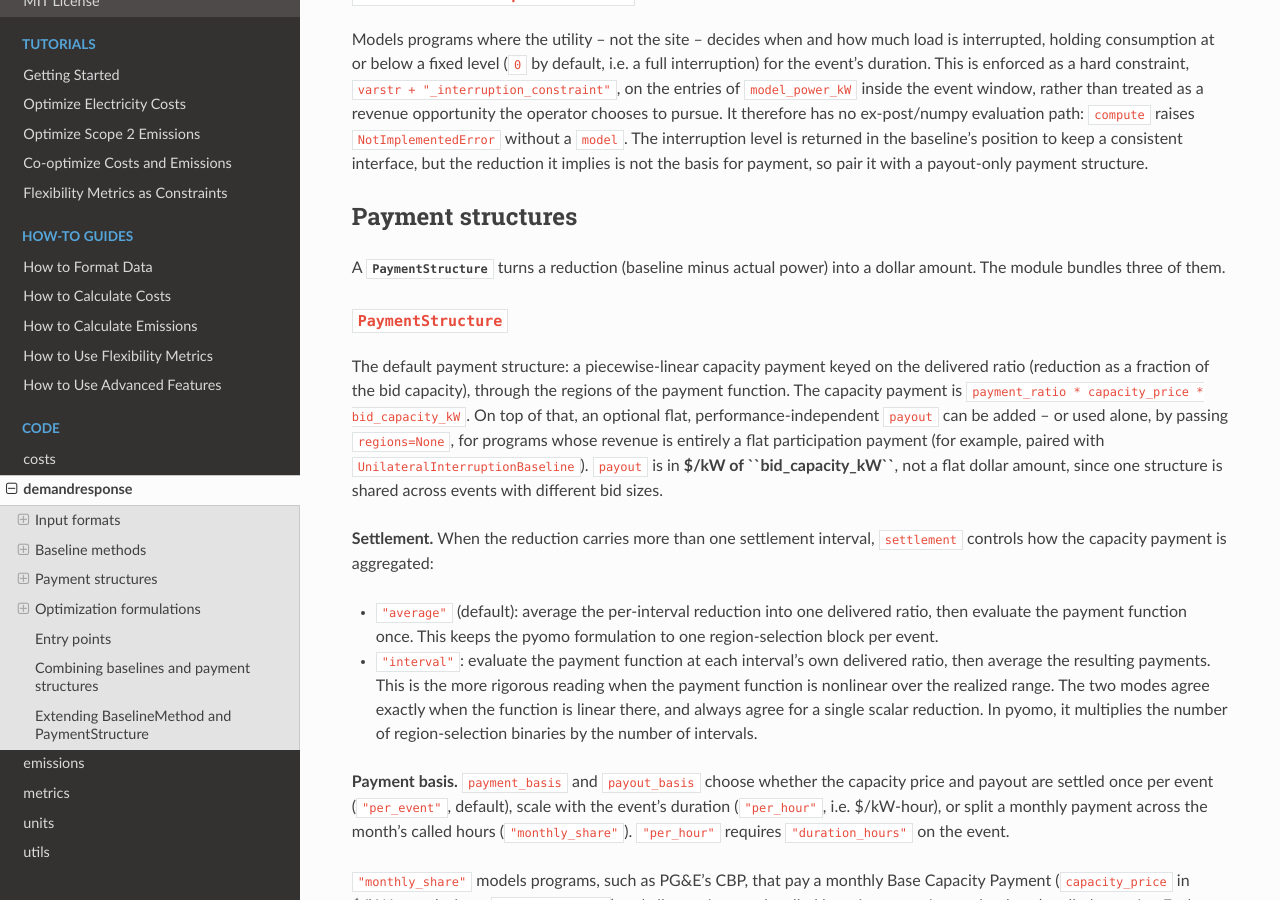
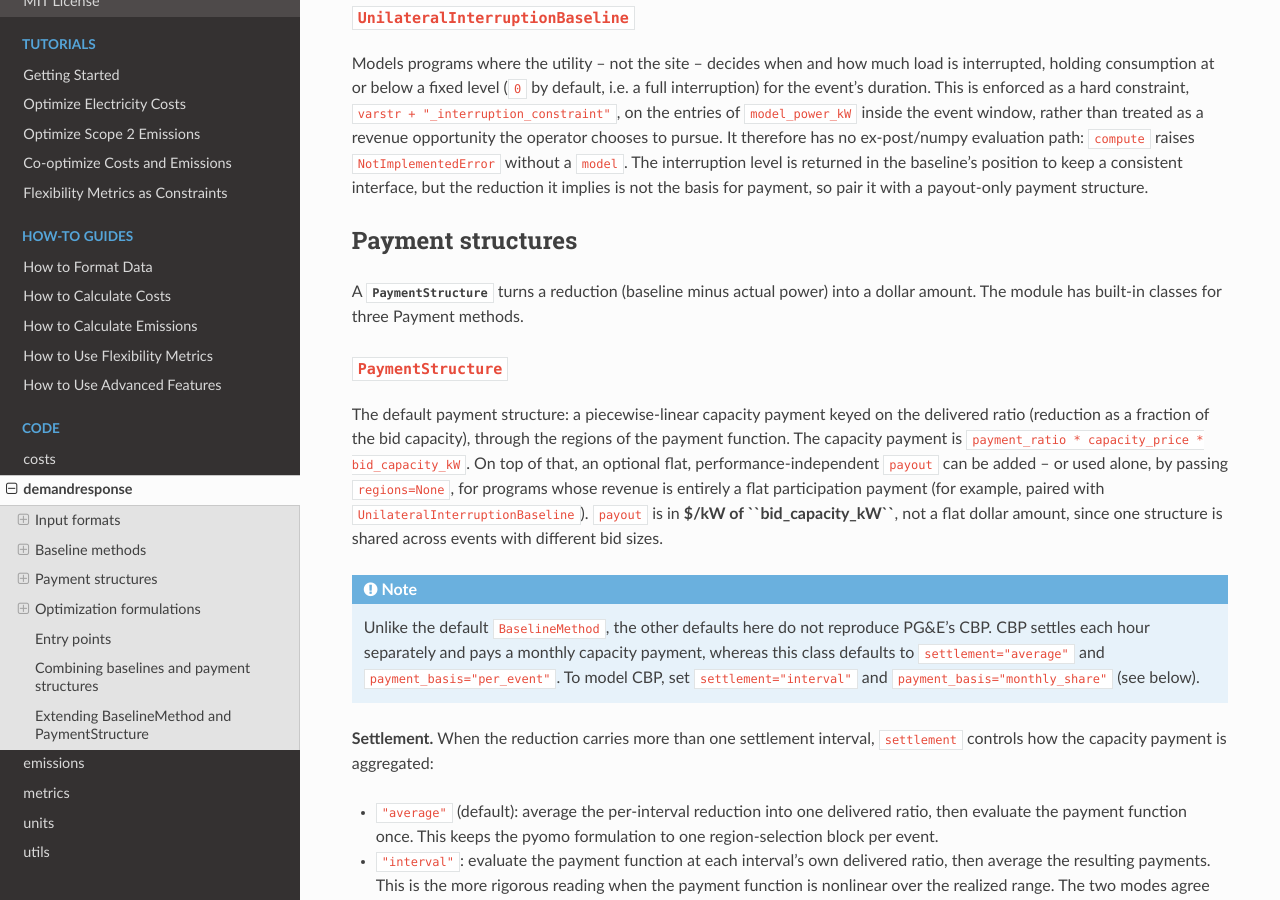
Before and after one commit to we3lab/eeco, a Sphinx documentation site: the page built from docs/demandresponse.rst, in a window 1280 px wide and 900 px high, scrolled down 4337 px. Built offline with Sphinx 7.4.7 and the Read the Docs theme 3.1.0, drawn with Linux system fonts in a browser that asks for light colours; formulas are drawn with MathJax 3; some of the changed text lies outside the part shown.

Commit message:
update docs comments

```diff
--- a/docs/demandresponse.rst
+++ b/docs/demandresponse.rst
@@ -10,7 +10,7 @@ This module computes incentive-based demand response (DR) revenue from
 electricity consumption data, modeled along two composable axes --
 :class:`BaselineMethod` for how the counterfactual is measured and
 :class:`PaymentStructure` for how it is paid -- with three entry points:
-``calculate_dr_revenue``, ``build_dr_revenue`` (pyomo only, nets into
+``calculate_dr_revenue``, ``build_dr_revenue`` (pyomo only, is added to
 ``model.objective``), and ``calculate_itemized_dr_revenue`` (post-optimization,
 per-event breakdown).
 
@@ -31,7 +31,8 @@ Events
 
 An event is a ``dict`` built by ``add_event``. A collection of events is a
 ``list`` of these dicts, or a ``pandas.DataFrame`` with one row per event
-(``events_to_dataframe``). The keys are available as module constants.
+(``events_to_dataframe``). The keys are available as Python string variables
+denoted in all caps since they are global constants.
 
 .. list-table::
    :header-rows: 1
@@ -104,7 +105,8 @@ Baseline methods
 
 A :class:`BaselineMethod` computes the counterfactual power the site
 *would have* drawn absent the event, which is subtracted from actual power
-to get the reduction a program pays for. The module bundles four of them.
+to get the reduction a program pays for. The module has built-in classes
+for four baseline methods.
 
 ``BaselineMethod``
 -------------------
@@ -231,7 +233,8 @@ Payment structures
 ====================
 
 A :class:`PaymentStructure` turns a reduction (baseline minus actual power)
-into a dollar amount. The module bundles three of them.
+into a dollar amount. The module has built-in classes for three Payment
+methods.
 
 ``PaymentStructure``
 ----------------------
@@ -246,6 +249,15 @@ flat participation payment (for example, paired with
 ``UnilateralInterruptionBaseline``). ``payout`` is in **$/kW of
 ``bid_capacity_kW``**, not a flat dollar amount, since one structure is
 shared across events with different bid sizes.
+
+.. note::
+
+   Unlike the default ``BaselineMethod``, the other defaults here do not
+   reproduce PG&E's CBP. CBP settles each hour separately and pays a monthly
+   capacity payment, whereas this class defaults to ``settlement="average"``
+   and ``payment_basis="per_event"``. To model CBP, set
+   ``settlement="interval"`` and ``payment_basis="monthly_share"`` (see
+   below).
 
 **Settlement.** When the reduction carries more than one settlement
 interval, ``settlement`` controls how the capacity payment is aggregated:
```
Also changed, not shown: other parts of docs/demandresponse.rst (+1 -1 lines).
